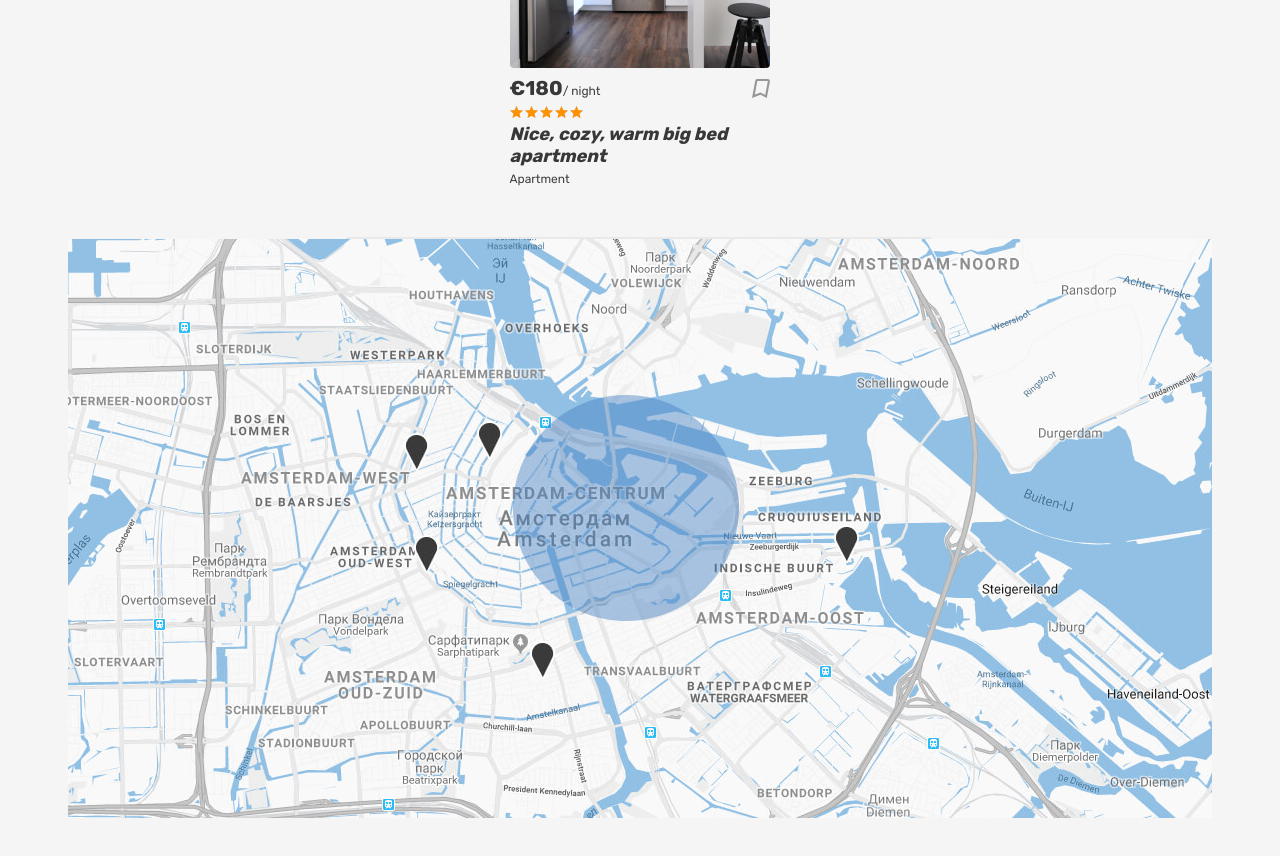
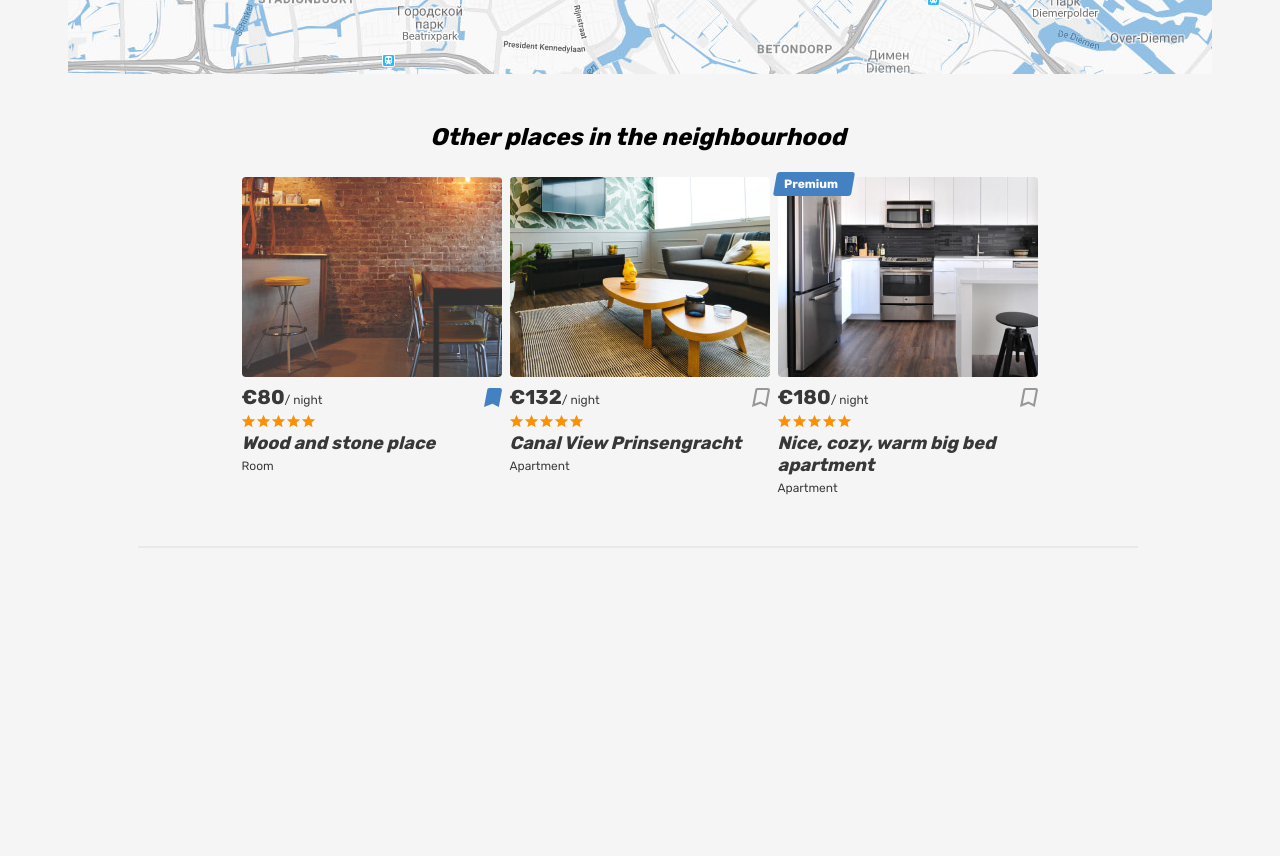
Before and after one commit to htmlacademy-react/1370879-six-cities-16, a React (Vite) app: page /offer/2b1d1f4b-990c-4e1a-abe5-d0405da10fff in a window 1280 px wide. Shown: the part 1960-2816 px from the top of the page. After the commit the page ends 2637 px from the top, so only its background shows below. Built offline with nearby package versions, Linux system fonts and the light colour scheme.

Commit message:
create a localStorage custom hook and refactore offer-page markup

```diff
--- a/src/components/offer-container/offer-container.tsx
+++ b/src/components/offer-container/offer-container.tsx
@@ -1,6 +1,5 @@
 import { OfferType } from '../../types/offer';
 import FavoritesButton from '../favorite-button/favorites-button';
-import NearPlaces from '../../components/near-places/near-places';
 import { getAdultsString, getBedroomsString, getMarkUpRanking, makeFirstLetterUppercase } from '../../utils';
 import ReviewsList from '../reviews-list/reviews-list';
 
@@ -10,9 +9,7 @@ type OfferContainerType = {
 
 function OfferContainer({ offer }: OfferContainerType) {
   const { isPremium, title, isFavorite, rating, type, bedrooms, maxAdults, price, goods, host, description} = offer;
-  // console.log(offer.images);
 
-  // console.log(offer);
   return (
     <div className="offer__container container">
       <div className="offer__wrapper">
@@ -81,7 +78,6 @@ function OfferContainer({ offer }: OfferContainerType) {
           </div>
         </div>
         <ReviewsList/>
-        <NearPlaces/>
       </div>
     </div>
   );
--- a/src/pages/offer-page/offer-page.tsx
+++ b/src/pages/offer-page/offer-page.tsx
@@ -1,9 +1,10 @@
 import { Helmet } from 'react-helmet-async';
 import { Navigate, useParams } from 'react-router-dom';
 import OfferGallery from '../../components/offer-gallery/offer-gallery';
+import NearPlaces from '../../components/near-places/near-places';
+import OfferContainer from '../../components/offer-container/offer-container';
 import { AppRoute } from '../../const';
 import { getCurrentOffer } from '../../utils';
-import OfferContainer from '../../components/offer-container/offer-container';
 
 function OfferPage() {
   const {id: offerId} = useParams();
@@ -26,6 +27,9 @@ function OfferPage() {
           </div>
           <OfferContainer offer={currentOffer} />
           <section className="offer__map map"></section>
+          <div className="container">
+            <NearPlaces />
+          </div>
         </section>
       </main>
     </>
```
Also changed, not shown: src/hooks/useLocalStorage.tsx (added, +23 -0 lines).
